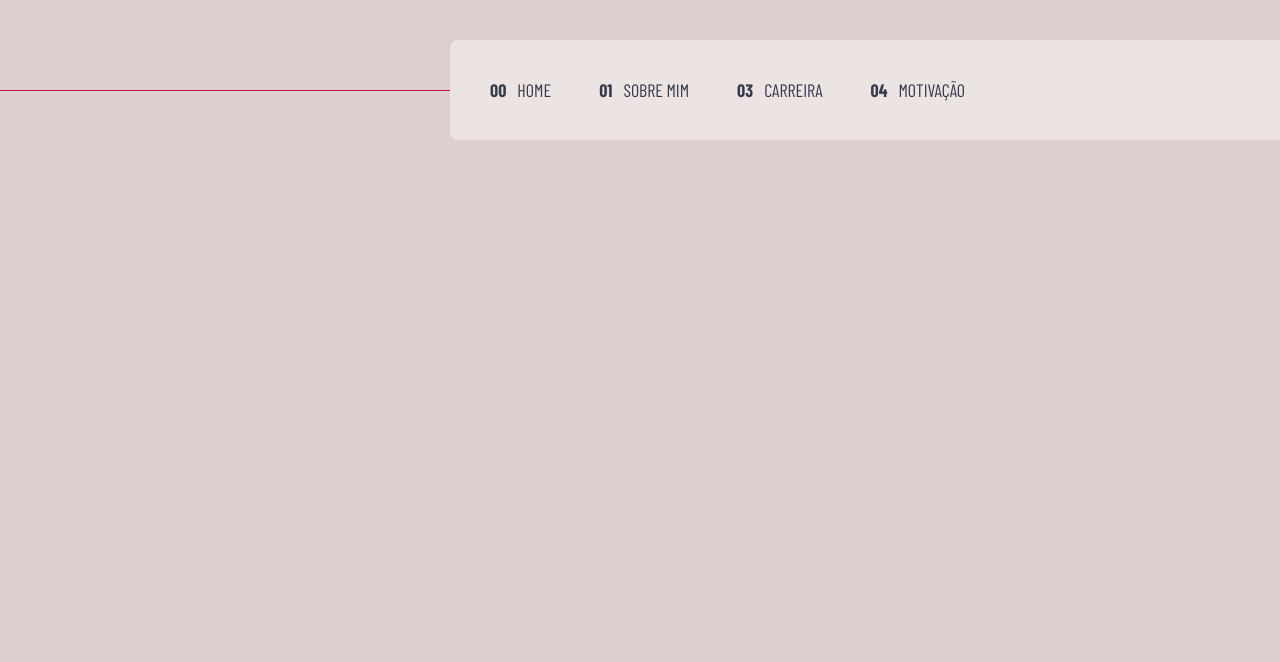
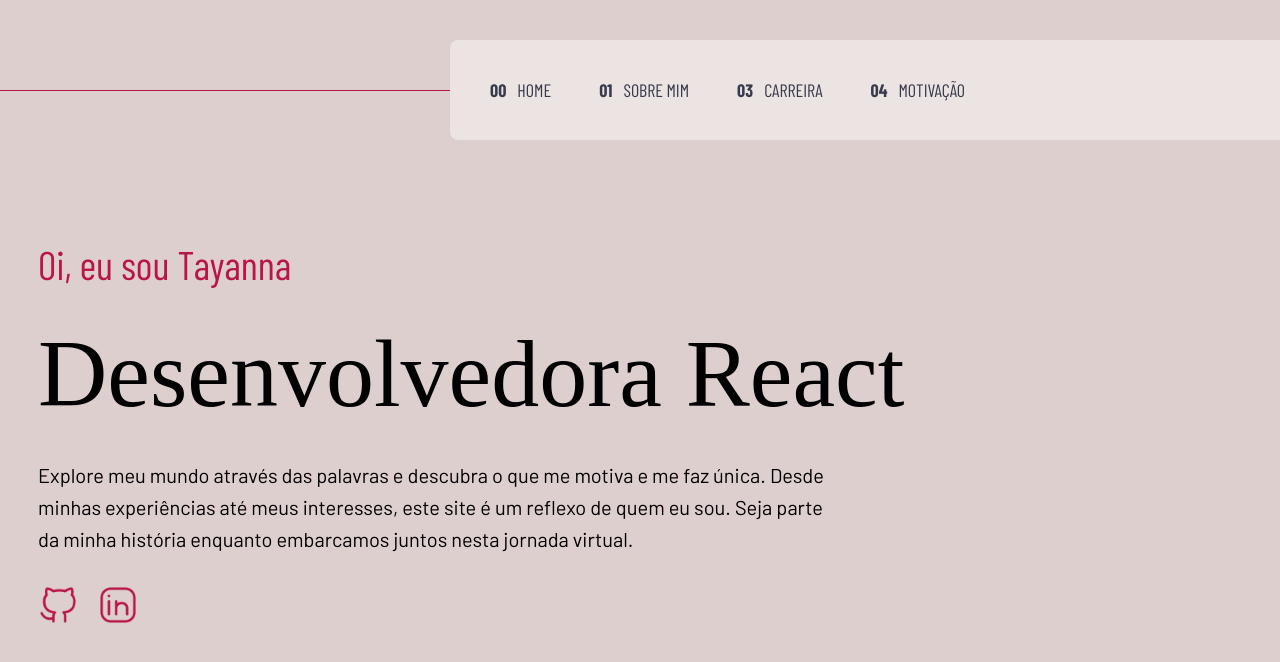
Before and after one commit to TayAmorim/MeuPerfil.emFoco, a React (Vite) app: page / in a window 1280 px wide. Shown: the top 662 px of the page. Built offline with nearby package versions, Linux system fonts and the light colour scheme; a web font is replaced by a local one.

Commit message:
feature hero

```diff
--- a/src/App.css
+++ b/src/App.css
@@ -4,3 +4,58 @@ html {
 #root {
   min-height: 100vh;
 }
+
+.icons {
+  max-width: 40px;
+  max-height: 40px;
+}
+
+.container {
+  max-width: 1204px;
+  margin: 0 auto;
+}
+
+.heroContainer {
+  margin-top: 10rem;
+  display: flex;
+  flex-direction: column;
+  align-items: start;
+  gap: 3rem;
+}
+
+.subtitle {
+  color: var(--highlightPrimary);
+  font-family: var(--heading2);
+  font-weight: normal;
+  font-size: 4rem;
+}
+
+.title {
+  font-family: var(--heading);
+  font-weight: normal;
+  font-size: 9.6rem;
+}
+
+.bodyText {
+  font-family: var(--bodyText);
+}
+
+.textResume {
+  font-size: 2rem;
+  max-width: 800px;
+  line-height: 32px;
+}
+
+.iconsContact {
+  display: flex;
+  gap: 20px;
+}
+
+.icons {
+  transform: scale(0.9);
+  transition: scale 0.2s;
+}
+
+.icons:hover {
+  transform: scale(1);
+}
--- a/src/App.jsx
+++ b/src/App.jsx
@@ -1,10 +1,44 @@
 import "./App.css";
 import Header from "./components/Header";
+import GithubIcon from "./assets/github.png";
+import LinkedinIcon from "./assets/linkedin.png";
 
 function App() {
   return (
     <>
       <Header />
+      <section className="container">
+        <div className="heroContainer">
+          <h2 className="subtitle">Oi, eu sou Tayanna</h2>
+          <h1 className="title">Desenvolvedora React</h1>
+          <p className="bodyText textResume">
+            Explore meu mundo através das palavras e descubra o que me motiva e
+            me faz única. Desde minhas experiências até meus interesses, este
+            site é um reflexo de quem eu sou. Seja parte da minha história
+            enquanto embarcamos juntos nesta jornada virtual.
+          </p>
+          <div className="iconsContact">
+            <a
+              target="_blank"
+              rel="noreferrer"
+              href="https://github.com/TayAmorim"
+            >
+              <img className="icons" src={GithubIcon} alt="Icone do github" />
+            </a>
+            <a
+              target="_blank"
+              rel="noreferrer"
+              href="https://www.linkedin.com/in/tayanna-amorim"
+            >
+              <img
+                className="icons"
+                src={LinkedinIcon}
+                alt="Icone do linkedin"
+              />
+            </a>
+          </div>
+        </div>
+      </section>
     </>
   );
 }
```
Also changed, not shown: src/assets/github.png (added), src/assets/linkedin.png (added).
